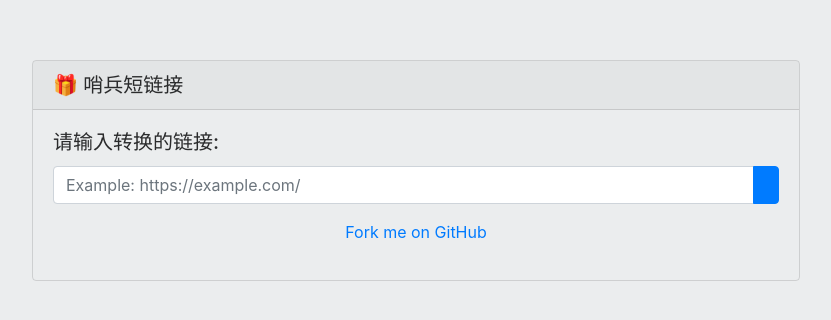
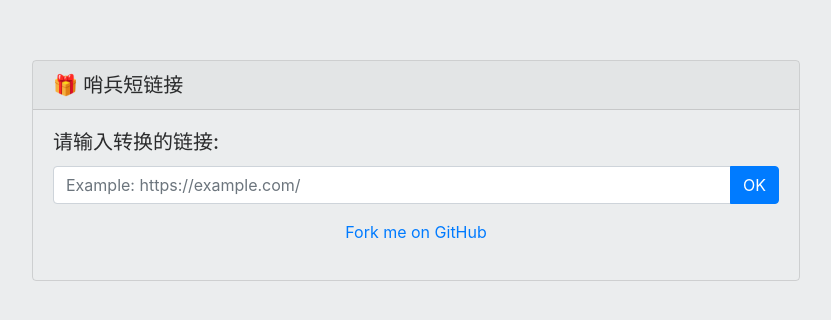
Before and after one commit to Vikutorika/Url-Shorten-Worker, a plain HTML site: page index.html in a window 1280 px wide. Shown: the part 230-550 px from the top of the page, without its empty margins (224-1055 px from the left). Drawn offline with nearby package versions, Linux system fonts and the light colour scheme.

Commit message:
Update index.html

```diff
--- a/index.html
+++ b/index.html
@@ -76,7 +76,7 @@
       <div class="input-group mb-3">
         <input type="text" class="form-control" placeholder="Example: https://example.com/" id="text">
         <div class="input-group-append">
-          <button class="btn btn-primary" type="button" onclick='shorturl()' id="searchbtn"></button>
+          <button class="btn btn-primary" type="button" onclick='shorturl()' id="searchbtn">OK</button>
         </div>
       </div>
       <div class="card-text">
```
